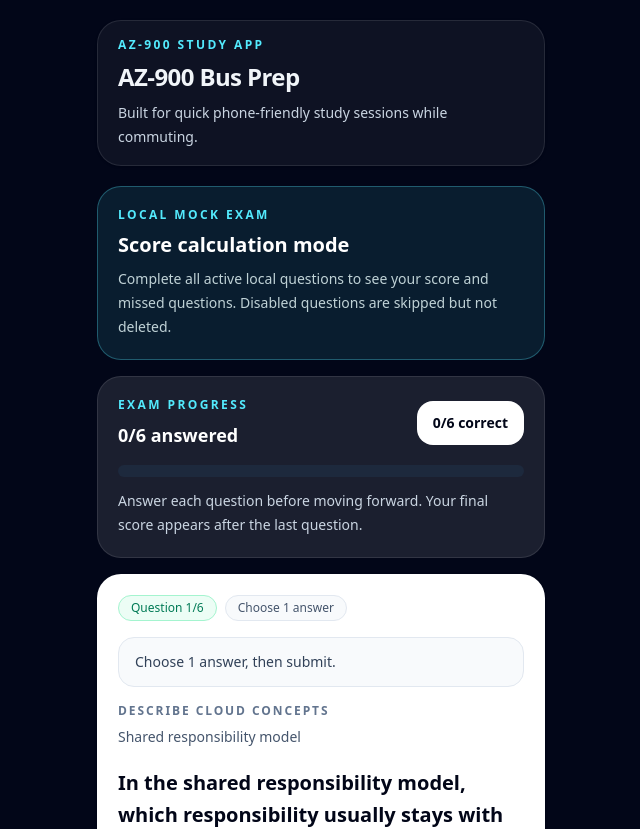
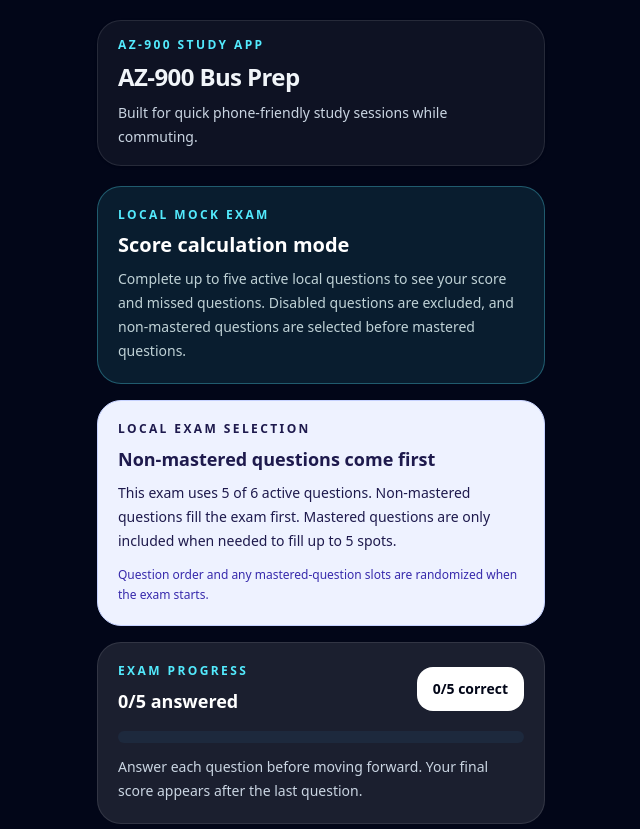
Before and after one commit to Marchosias405/AZAPP, a Next.js app: page /mock-exam in a window 1280 px wide. Shown: the top 829 px of the page, without its empty margins (319-959 px from the left). Built offline with nearby package versions, Linux system fonts and the light colour scheme.

Commit message:
Deprioritize mastered questions in local exams

```diff
--- a/app/mock-exam/page.tsx
+++ b/app/mock-exam/page.tsx
@@ -18,8 +18,9 @@
           </h2>
 
           <p className="mt-2 text-sm leading-6 text-cyan-50/80">
-            Complete all active local questions to see your score and missed
-            questions. Disabled questions are skipped but not deleted.
+            Complete up to five active local questions to see your score and
+            missed questions. Disabled questions are excluded, and
+            non-mastered questions are selected before mastered questions.
           </p>
         </section>
 
--- a/components/exam/local-mock-exam-entry.tsx
+++ b/components/exam/local-mock-exam-entry.tsx
@@ -5,6 +5,11 @@
 
 import { MockExamRunner } from "@/components/exam/mock-exam-runner";
 import { getLocalDisabledQuestions } from "@/lib/exam/disabledQuestions";
+import { getLocalMasteredQuestions } from "@/lib/exam/masteredQuestions";
+import {
+  LOCAL_MOCK_EXAM_MAX_QUESTIONS,
+  selectLocalExamQuestions,
+} from "@/lib/exam/selectLocalExamQuestions";
 import type { LocalQuestion } from "@/lib/exam/types";
 
 type LocalMockExamEntryProps = {
@@ -12,10 +17,13 @@
 };
 
 export function LocalMockExamEntry({ questions }: LocalMockExamEntryProps) {
-  const [activeQuestions, setActiveQuestions] = useState<LocalQuestion[] | null>(
+  const [examQuestions, setExamQuestions] = useState<LocalQuestion[] | null>(
     null,
   );
   const [disabledCount, setDisabledCount] = useState(0);
+  const [activeQuestionCount, setActiveQuestionCount] = useState(0);
+  const [activeMasteredCount, setActiveMasteredCount] = useState(0);
+  const [selectedMasteredCount, setSelectedMasteredCount] = useState(0);
 
   useEffect(() => {
     queueMicrotask(() => {
@@ -25,27 +33,50 @@
         ),
       );
 
+      const masteredQuestionIds = new Set(
+        getLocalMasteredQuestions().map(
+          (masteredQuestion) => masteredQuestion.questionId,
+        ),
+      );
+
       const enabledQuestions = questions.filter(
         (question) => !disabledQuestionIds.has(question.id),
       );
 
-      setActiveQuestions(enabledQuestions);
+      const selectedQuestions = selectLocalExamQuestions({
+        questions: enabledQuestions,
+        masteredQuestionIds,
+      });
+
+      const enabledMasteredQuestionCount = enabledQuestions.filter((question) =>
+        masteredQuestionIds.has(question.id),
+      ).length;
+
+      const selectedMasteredQuestionCount = selectedQuestions.filter(
+        (question) => masteredQuestionIds.has(question.id),
+      ).length;
+
+      setExamQuestions(selectedQuestions);
       setDisabledCount(questions.length - enabledQuestions.length);
+      setActiveQuestionCount(enabledQuestions.length);
+      setActiveMasteredCount(enabledMasteredQuestionCount);
+      setSelectedMasteredCount(selectedMasteredQuestionCount);
     });
   }, [questions]);
 
-  if (activeQuestions === null) {
+  if (examQuestions === null) {
     return (
       <section className="rounded-3xl border border-white/10 bg-white px-5 py-5 text-slate-950">
-        <h2 className="text-xl font-bold">Loading local exam...</h2>
+        <h2 className="text-xl font-bold">Preparing local exam...</h2>
+
         <p className="mt-2 text-sm leading-6 text-slate-600">
-          Checking whether any local questions are disabled.
+          Checking disabled and mastered questions, then selecting your exam.
         </p>
       </section>
     );
   }
 
-  if (activeQuestions.length === 0) {
+  if (examQuestions.length === 0) {
     return (
       <section className="rounded-3xl border border-rose-200 bg-rose-50 px-5 py-5 text-rose-950">
         <p className="text-xs font-semibold uppercase tracking-[0.2em]">
@@ -71,6 +102,10 @@
     );
   }
 
+  const skippedActiveCount = activeQuestionCount - examQuestions.length;
+  const shouldShowSelectionSummary =
+    activeMasteredCount > 0 || skippedActiveCount > 0;
+
   return (
     <div className="space-y-4">
       {disabledCount > 0 ? (
@@ -93,7 +128,39 @@
         </section>
       ) : null}
 
-      <MockExamRunner questions={activeQuestions} />
+      {shouldShowSelectionSummary ? (
+        <section className="rounded-3xl border border-indigo-200 bg-indigo-50 px-5 py-5 text-indigo-950">
+          <p className="text-xs font-semibold uppercase tracking-[0.2em]">
+            Local exam selection
+          </p>
+
+          <h2 className="mt-2 text-lg font-bold">
+            Non-mastered questions come first
+          </h2>
+
+          <p className="mt-2 text-sm leading-6">
+            This exam uses {examQuestions.length} of {activeQuestionCount}{" "}
+            active question{activeQuestionCount === 1 ? "" : "s"}.
+            Non-mastered questions fill the exam first. Mastered questions are
+            only included when needed to fill up to{" "}
+            {LOCAL_MOCK_EXAM_MAX_QUESTIONS} spots.
+          </p>
+
+          {activeMasteredCount > 0 ? (
+            <p className="mt-3 rounded-2xl bg-white px-4 py-3 text-sm font-semibold leading-6">
+              Included {selectedMasteredCount} of {activeMasteredCount} active
+              mastered question{activeMasteredCount === 1 ? "" : "s"}.
+            </p>
+          ) : null}
+
+          <p className="mt-3 text-xs leading-5 text-indigo-800">
+            Question order and any mastered-question slots are randomized when
+            the exam starts.
+          </p>
+        </section>
+      ) : null}
+
+      <MockExamRunner questions={examQuestions} />
     </div>
   );
 }
--- /dev/null
+++ b/lib/exam/selectLocalExamQuestions.ts
@@ -0,0 +1,78 @@
+import type { LocalQuestion } from "@/lib/exam/types";
+
+export const LOCAL_MOCK_EXAM_MAX_QUESTIONS = 5;
+
+type SelectLocalExamQuestionsOptions = {
+  questions: LocalQuestion[];
+  masteredQuestionIds: ReadonlySet<string>;
+  maxQuestions?: number;
+  random?: () => number;
+};
+
+function shuffleQuestions(
+  questions: LocalQuestion[],
+  random: () => number,
+): LocalQuestion[] {
+  const shuffledQuestions = [...questions];
+
+  for (
+    let currentIndex = shuffledQuestions.length - 1;
+    currentIndex > 0;
+    currentIndex -= 1
+  ) {
+    const randomIndex = Math.floor(random() * (currentIndex + 1));
+
+    [shuffledQuestions[currentIndex], shuffledQuestions[randomIndex]] = [
+      shuffledQuestions[randomIndex],
+      shuffledQuestions[currentIndex],
+    ];
+  }
+
+  return shuffledQuestions;
+}
+
+export function selectLocalExamQuestions({
+  questions,
+  masteredQuestionIds,
+  maxQuestions = LOCAL_MOCK_EXAM_MAX_QUESTIONS,
+  random = Math.random,
+}: SelectLocalExamQuestionsOptions): LocalQuestion[] {
+  const questionLimit = Math.max(
+    0,
+    Math.min(maxQuestions, questions.length),
+  );
+
+  if (questionLimit === 0) {
+    return [];
+  }
+
+  const nonMasteredQuestions = shuffleQuestions(
+    questions.filter(
+      (question) => !masteredQuestionIds.has(question.id),
+    ),
+    random,
+  );
+
+  const masteredQuestions = shuffleQuestions(
+    questions.filter((question) => masteredQuestionIds.has(question.id)),
+    random,
+  );
+
+  const selectedNonMasteredQuestions = nonMasteredQuestions.slice(
+    0,
+    questionLimit,
+  );
+
+  const remainingQuestionSlots =
+    questionLimit - selectedNonMasteredQuestions.length;
+
+  const selectedMasteredQuestions = masteredQuestions.slice(
+    0,
+    remainingQuestionSlots,
+  );
+
+  return shuffleQuestions(
+    [...selectedNonMasteredQuestions, ...selectedMasteredQuestions],
+    random,
+  );
+}
```
